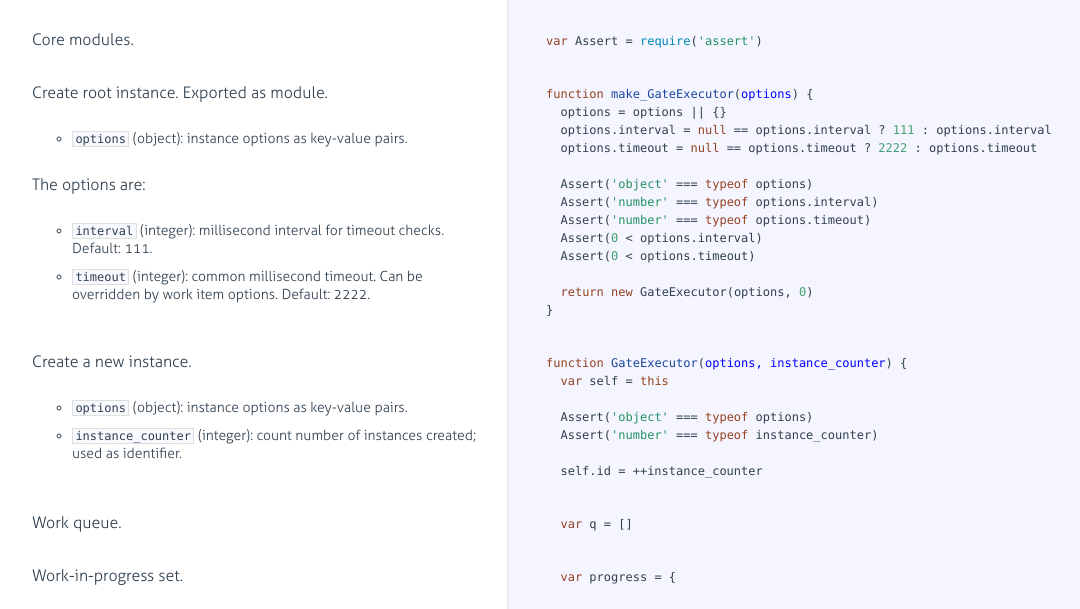
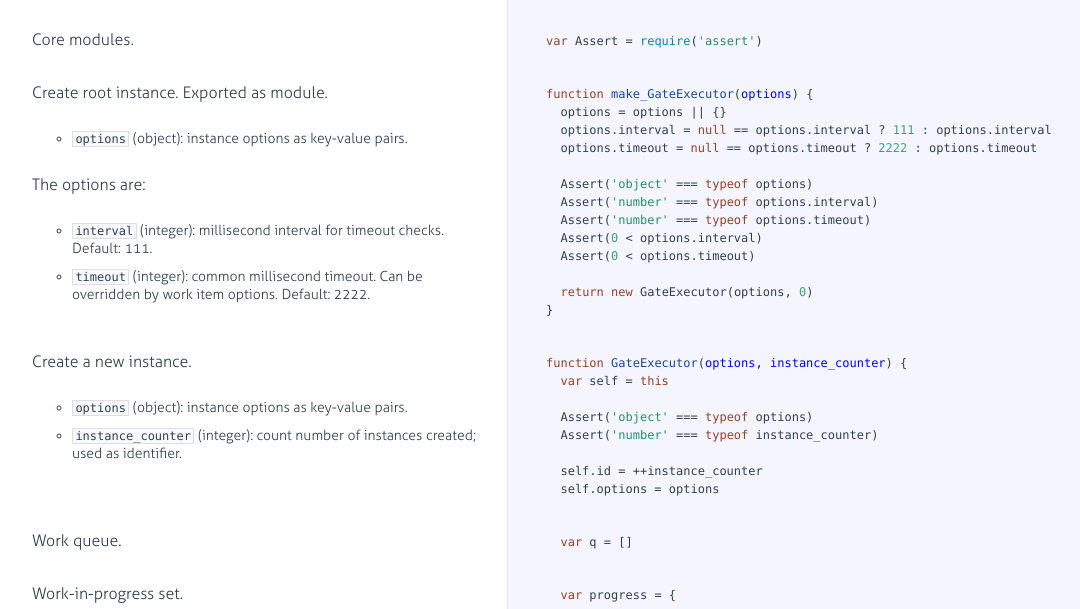
Before and after one commit to senecajs/gate-executor, a website: page docs/gate-executor.html in a window 1280 px wide. Shown: the part 151-760 px from the top of the page, without its empty margins (18-1098 px from the left). Drawn offline with Linux system fonts and the light colour scheme.

Commit message:
provide access to options

```diff
--- a/docs/gate-executor.html
+++ b/docs/gate-executor.html
@@ -108,7 +108,8 @@ used as identifier.</li>
   Assert(<span class="hljs-string">'object'</span> === <span class="hljs-keyword">typeof</span> options)
   Assert(<span class="hljs-string">'number'</span> === <span class="hljs-keyword">typeof</span> instance_counter)
 
-  self.id = ++instance_counter</pre></div></div>
+  self.id = ++instance_counter
+  self.options = options</pre></div></div>
 
         </li>
 
--- a/gate-executor.js
+++ b/gate-executor.js
@@ -36,6 +36,7 @@ function GateExecutor(options, instance_counter) {
   Assert('number' === typeof instance_counter)
 
   self.id = ++instance_counter
+  self.options = options
 
   // Work queue.
   var q = []
```
Also changed, not shown: package.json (+4 -5 lines), test/gate-executor.test.js (+5 -3 lines), 1 other file.
